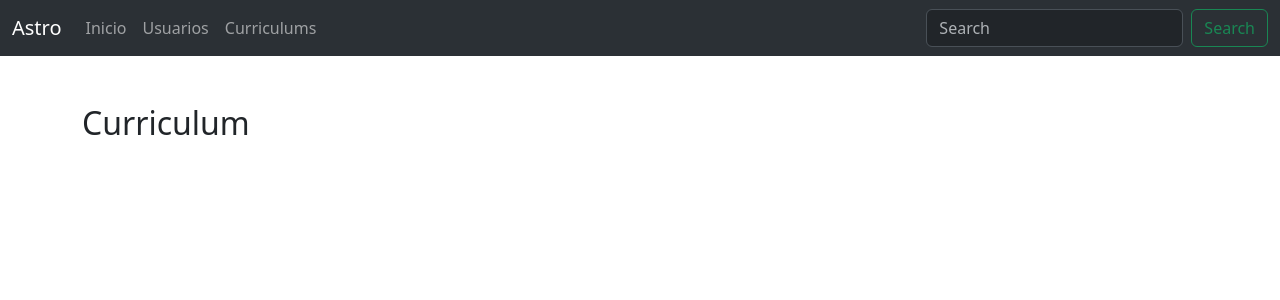
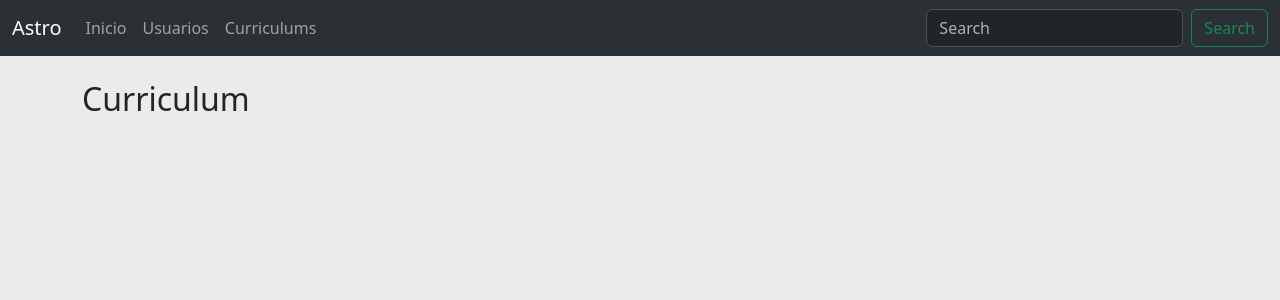
Before and after one commit to vapinedo/ASTRO, a React (Vite) app: page / in a window 1280 px wide. Shown: the top 300 px of the page. Built offline with nearby package versions, Linux system fonts and the light colour scheme; no server answers; data requests are answered from the project's data file.

Commit message:
update navbar to fixed top

```diff
--- a/src/AppRouting.tsx
+++ b/src/AppRouting.tsx
@@ -11,7 +11,7 @@ const AppRouting = () => {
     return (
         <>
             <Navbar />
-            <section className="container py-5">
+            <section className="container main-container">
                 <Routes>
                     <Route path="/" element={<DatosPersonales />} />
                     <Route path="/usuarios" element={<UsuarioAdmin />} />
--- a/src/index.css
+++ b/src/index.css
@@ -1,5 +1,9 @@
 body {
     margin: 0;
+    background-color: #EBEBEB;
+}
+.main-container {
+    margin-top: 80px;
 }
 iframe {
     display: block;
@@ -8,7 +12,6 @@ iframe {
     height: 100vh;
     width: 100vw;
 }
-
 .page-header {
     display: flex;
     margin-bottom: 20px;
--- a/src/shared/components/navbar/Navbar.tsx
+++ b/src/shared/components/navbar/Navbar.tsx
@@ -2,7 +2,7 @@ import { Link } from "react-router-dom"
 
 export default function Navbar() {
     return (
-        <nav className="navbar navbar-expand-lg bg-body-tertiary" data-bs-theme="dark">
+        <nav className="navbar navbar-expand-lg fixed-top bg-body-tertiary" data-bs-theme="dark">
             <div className="container-fluid">
 
                 <a className="navbar-brand" href="#">Astro</a>
--- a/src/shared/containers/Box/Box.css
+++ b/src/shared/containers/Box/Box.css
@@ -1,6 +1,8 @@
 .box {
+    border-radius: 5px;
+    margin-bottom: 30px;
+    background-color: #fff;
     box-shadow: rgba(99, 99, 99, 0.2) 0px 2px 8px 0px;
-    margin-bottom: 30px;
 }
 .box-header {
     padding: 16px 30px;
```
